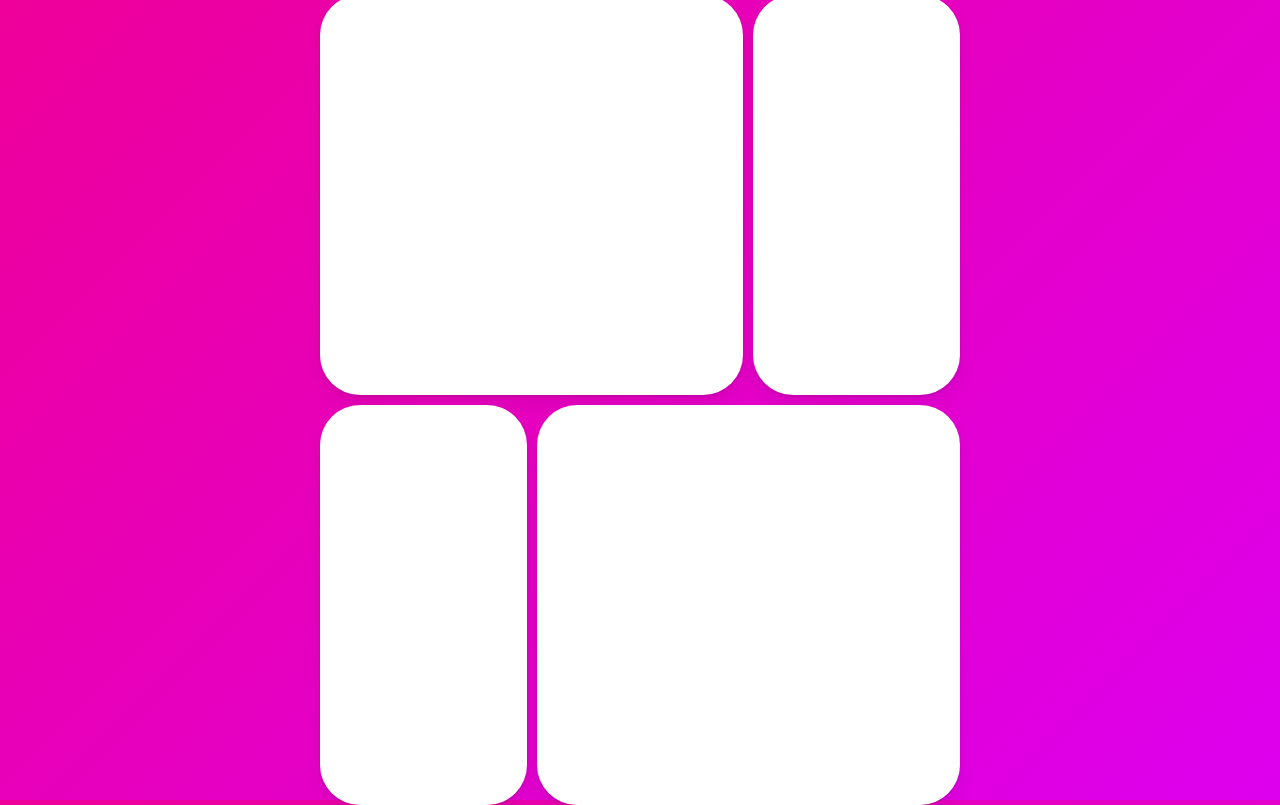
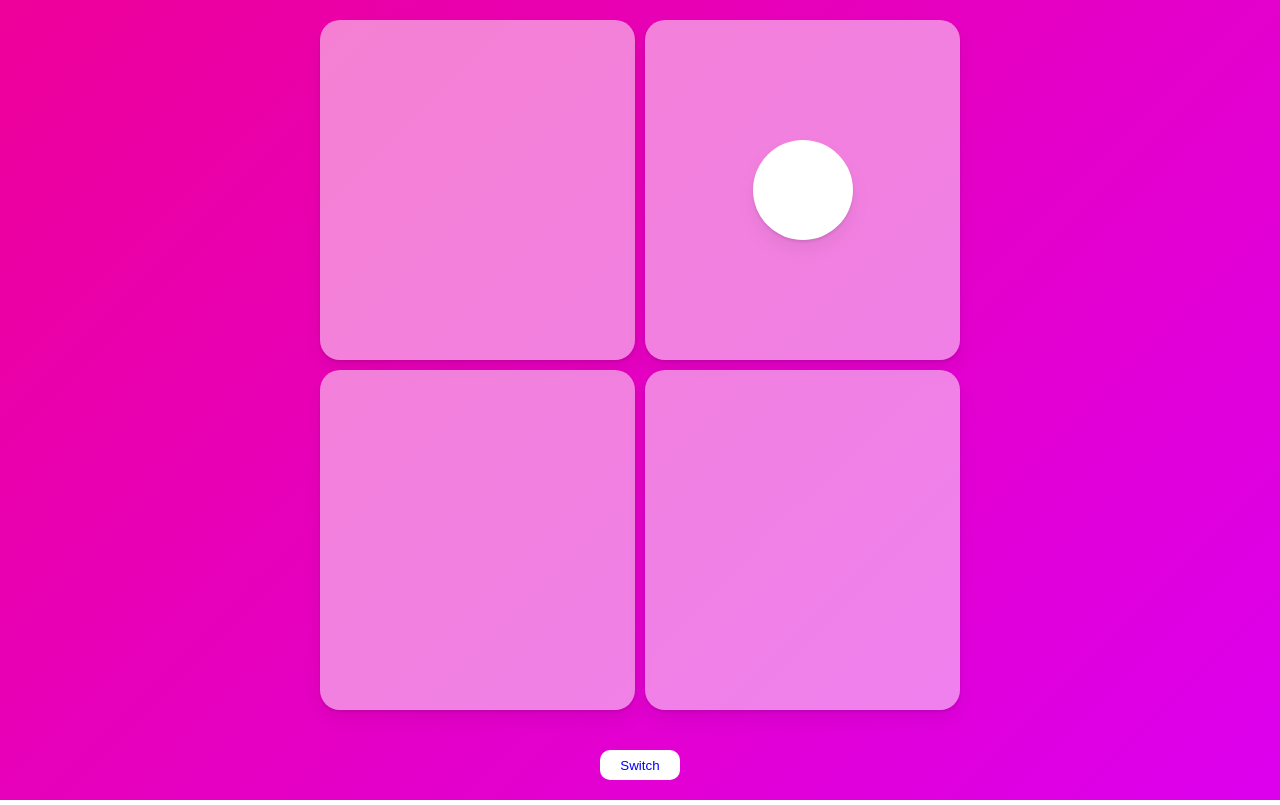
Before and after one commit to seunghyeokleeme/react-master-class, a React (Create React App) app: page / in a window 1280 px wide. Built offline with nearby package versions, Linux system fonts and the light colour scheme.

Commit message:
첼린지 초안 제출

```diff
--- a/src/App.tsx
+++ b/src/App.tsx
@@ -8,23 +8,21 @@ const Wrapper = styled(motion.div)`
   display: flex;
   justify-content: space-around;
   align-items: center;
+  flex-direction: column;
 `;
 
 const Grid = styled.div`
   display: grid;
-  grid-template-columns: repeat(3, 1fr);
+  grid-template-columns: repeat(2, 1fr);
+  grid-template-rows: repeat(2, 1fr);
   width: 50vw;
   gap: 10px;
-  div:first-child,
-  div:last-child {
-    grid-column: span 2;
-  }
 `;
 
 const Box = styled(motion.div)`
-  height: 400px;
-  background-color: rgba(255, 255, 255, 1);
-  border-radius: 40px;
+  height: 340px;
+  background-color: rgba(255, 255, 255, 0.5);
+  border-radius: 20px;
   display: flex;
   justify-content: center;
   align-items: center;
@@ -41,15 +39,62 @@ const Overlay = styled(motion.div)`
   align-items: center;
 `;
 
+const Circle = styled(motion.div)`
+  background-color: white;
+  width: 100px;
+  height: 100px;
+  box-shadow: 0 2px 3px rgba(0, 0, 0, 0.1), 0 10px 20px rgba(0, 0, 0, 0.06);
+  border-radius: 50%;
+`;
+
+const Btn = styled(motion.button)``;
+
 function App() {
+  const [clicked, setClicked] = useState(false);
+  const toggleClicked = () => setClicked(prev => !prev);
   const [id, setId] = useState<null | string>(null);
   return (
     <Wrapper>
       <Grid>
-        {["1", "2", "3", "4"].map(n => (
-          <Box onClick={() => setId(n)} key={n} layoutId={n} />
-        ))}
+        <Box
+          onClick={() => setId("1")}
+          layoutId="1"
+          whileHover={{ x: -10, y: -10 }}
+        ></Box>
+        <Box
+          onClick={() => setId("2")}
+          layoutId="2"
+          whileHover={{ x: 10, y: -10 }}
+        >
+          {!clicked ? <Circle layoutId="circle" /> : null}
+        </Box>
+        <Box
+          onClick={() => setId("3")}
+          layoutId="3"
+          whileHover={{ x: -10, y: 10 }}
+        >
+          {clicked ? <Circle layoutId="circle" /> : null}
+        </Box>
+        <Box
+          onClick={() => setId("4")}
+          layoutId="4"
+          whileHover={{ x: 10, y: 10 }}
+        ></Box>
       </Grid>
+      <Btn
+        onClick={toggleClicked}
+        style={{
+          background: "white",
+          border: "none",
+          borderRadius: 10,
+          width: 80,
+          height: 30,
+        }}
+        initial={{ color: "rgb(0, 0, 255)", scale: 1 }}
+        whileTap={{ color: "rgb(255, 165, 0)", scale: 1.5 }}
+      >
+        Switch
+      </Btn>
       <AnimatePresence>
         {id ? (
           <Overlay
@@ -58,7 +103,10 @@ function App() {
             animate={{ backgroundColor: "rgba(0, 0, 0, 0.8)" }}
             exit={{ backgroundColor: "rgba(0, 0, 0, 0)" }}
           >
-            <Box layoutId={id} style={{ width: 400, height: 200 }} />
+            <Box
+              layoutId={id}
+              style={{ width: 400, height: 400, background: "white" }}
+            />
           </Overlay>
         ) : null}
       </AnimatePresence>
```
